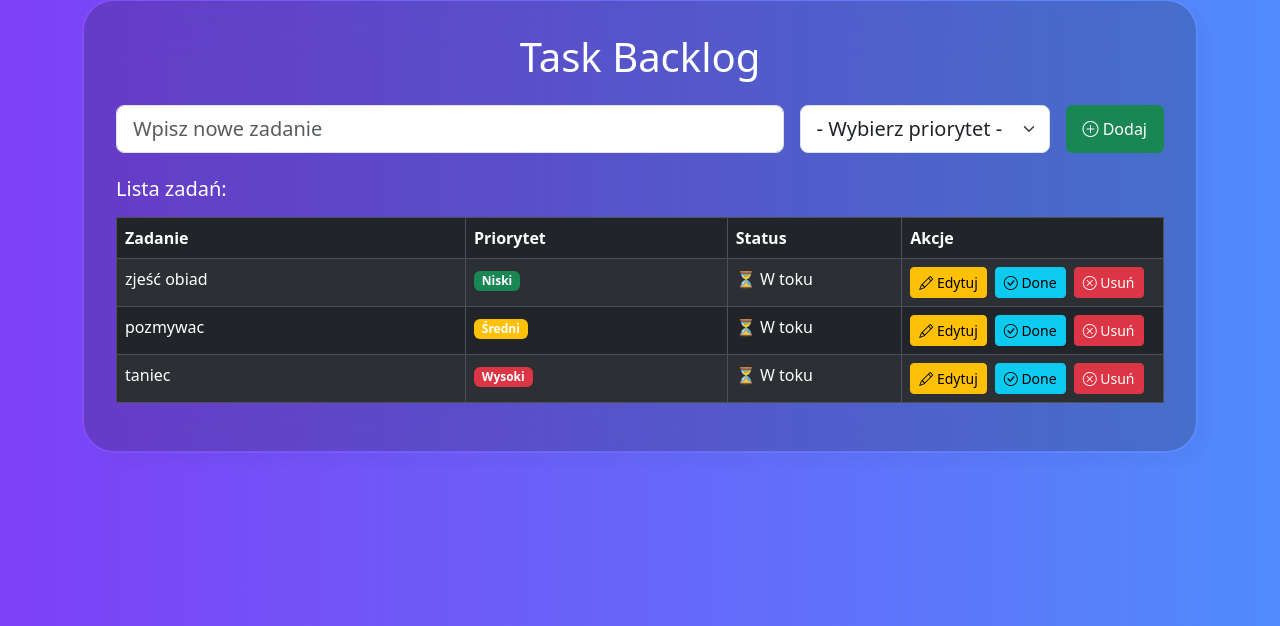
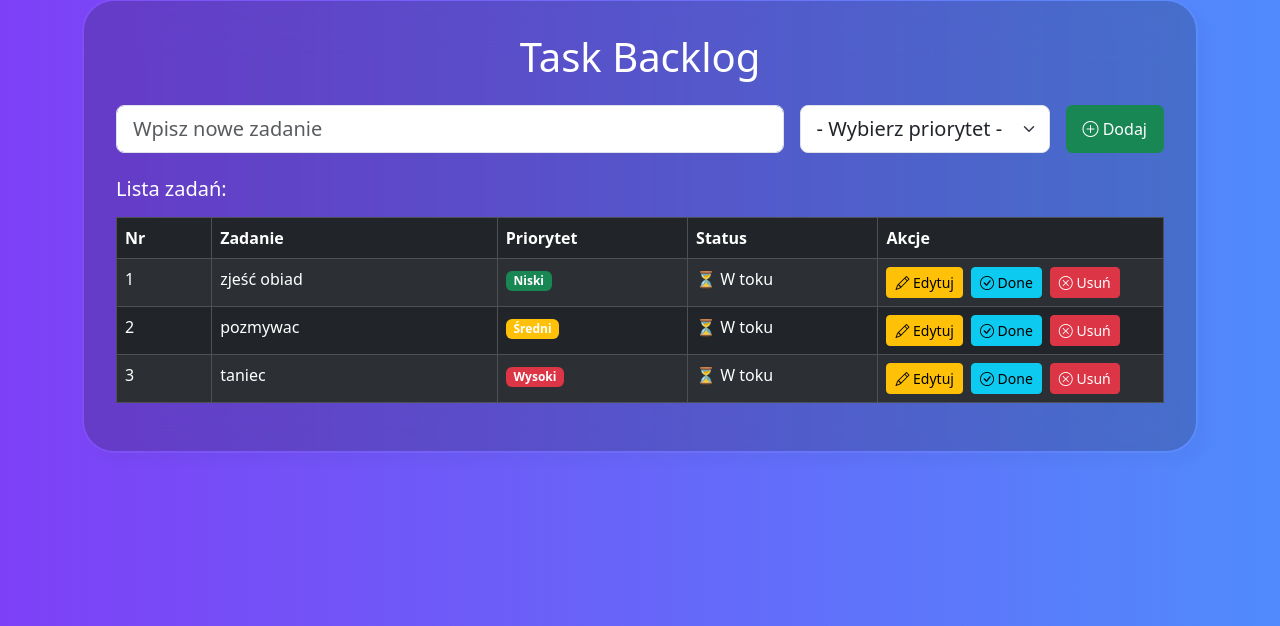
Before and after one commit to KarlaSz/CodeReviewList_Flask, a Flask app: page / in a window 1280 px wide. Shown: the part 174-800 px from the top of the page. Run offline with Flask 3, Linux system fonts and the light colour scheme.

Commit message:
added new column number from UI view

```diff
--- a/templates/todo.html
+++ b/templates/todo.html
@@ -39,8 +39,9 @@
         <table class="table table-striped table-dark table-bordered">
             <thead>
                 <tr>
-                    <th scope="col" class="col-4">Zadanie</th>
-                    <th scope="col" class="col-3">Priorytet</th>
+                    <th scope="col" class="col-1">Nr</th>
+                    <th scope="col" class="col-3">Zadanie</th>
+                    <th scope="col" class="col-2">Priorytet</th>
                     <th scope="col" class="col-2">Status</th>
                     <th scope="col" class="col-3">Akcje</th>
                 </tr>
@@ -48,6 +49,7 @@
             <tbody>
                 {% for task in tasks %}
                     <tr class="{% if task.is_done %}bg-secondaryh{% endif %}">
+                        <td>{{ task.number_task }}</td>
                         <td>{{ task.name }}</td>
                         <td>
                             <span class="badge
```
Also changed, not shown: todo.db.
